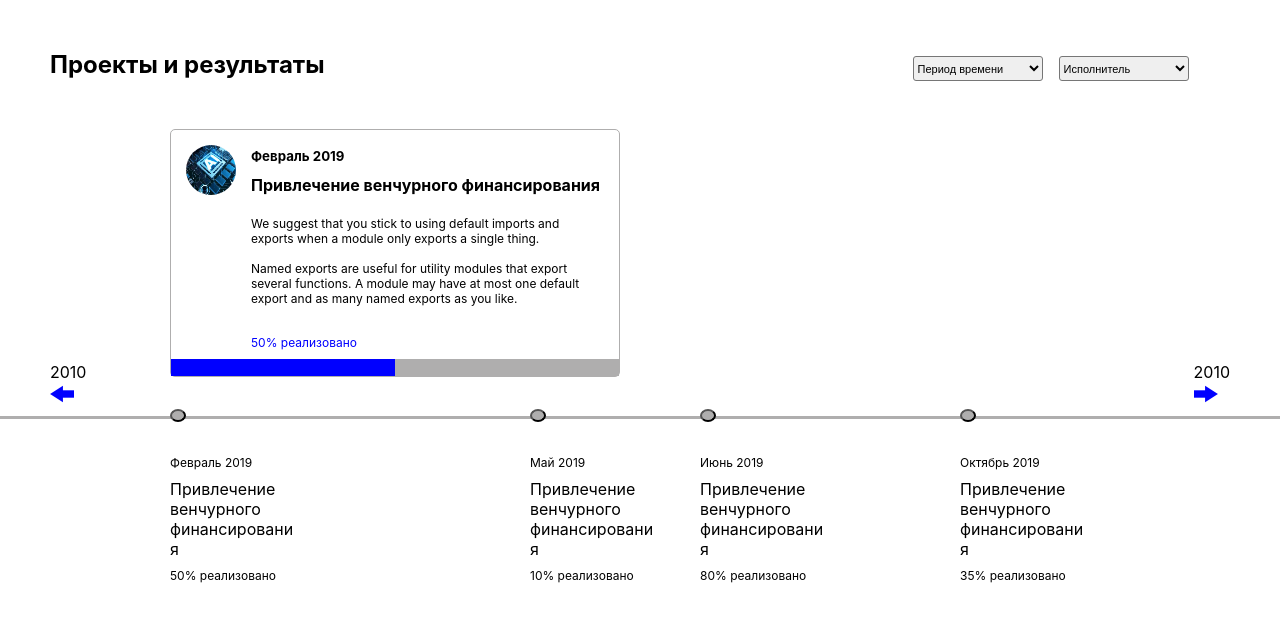
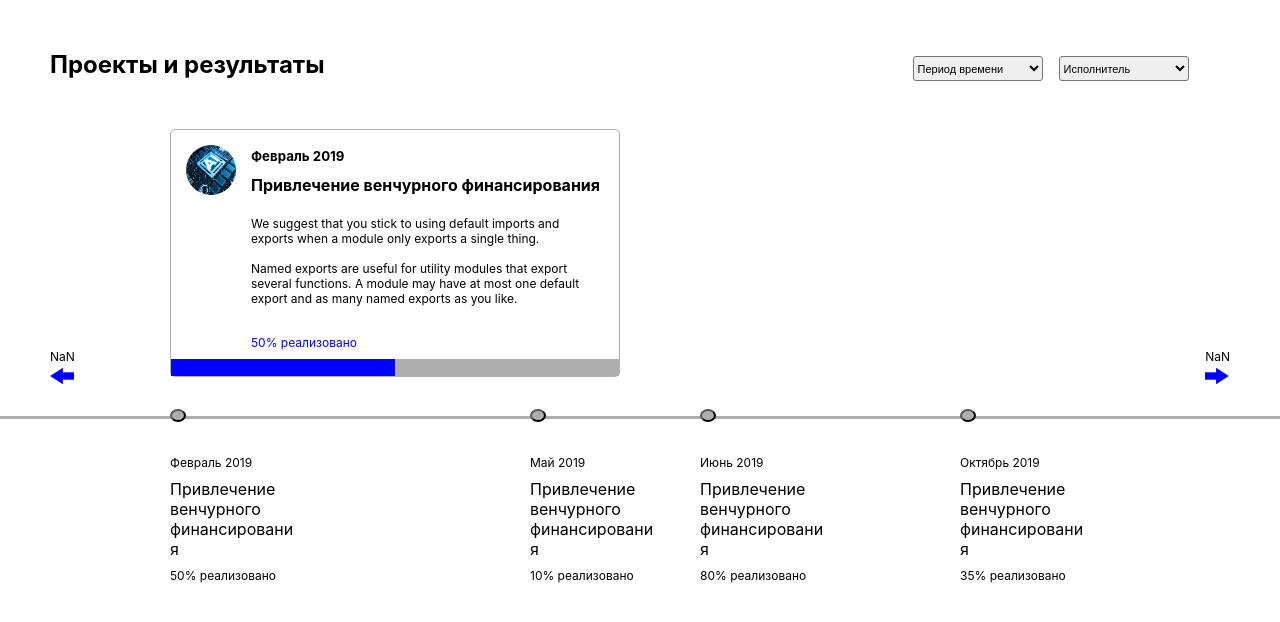
Before and after one commit to DaurenSan/typescript_react_test, a React (Create React App) app: page / in a window 1280 px wide. Shown: the top 622 px of the page. Built offline with nearby package versions, Linux system fonts and the light colour scheme.

Commit message:
task completed

```diff
--- a/src/App.css
+++ b/src/App.css
@@ -19,7 +19,7 @@
     z-index: -1;
 }
 .ArrowsContainer {
-    margin-top:263px;
+    margin-top:250px;
     width: 100%;
     position: fixed;
 }
@@ -29,9 +29,19 @@
     left: 50px;
     right: auto;
 }
+.ArrowLeft:hover {
+    cursor: pointer;
+}
 .ArrowRight {
     display: inline-block;
     position: absolute;
     right: 50px;
     left:auto;
 }
+.ArrowRight:hover {
+    cursor: pointer;
+}
+.ArrowSign {
+    font-size: 12px;
+    text-align: center;
+}
--- a/src/App.tsx
+++ b/src/App.tsx
@@ -1,27 +1,31 @@
 import React from 'react';
 import './App.css';
-import { connect } from "react-redux";
 import arrowLeft from "./arrow-left.png";
 import arrowRight from "./arrow-right.png";
+import {Route} from "react-router-dom";
+import { ConnectedRouter } from 'connected-react-router';
+import {history} from './index';
+import { History } from 'history';
 import YearProjects from './year/year';
+import EmptyClass from "./Empty";
 import {State} from "./reducers";
+import { connect } from "react-redux";
 
-
-const mapStateToProps = (state: State) => ({
-  year:state.year
-})
 
 
 type AppProps = {
-  year: string
+  history?: History;
+  location?: string
 }
-
+const mapStateToProps = (state: State) => ({
+  location: state.router.location.state
+})
 
 class App extends React.Component<AppProps> {
 
   render(){
     return (
-        <div>
+      <ConnectedRouter history={history}>
           <div className="topRow">
             <h2>Проекты и результаты</h2>
             <select>
@@ -32,20 +36,21 @@ class App extends React.Component<AppProps> {
             </select>
           </div>
           <div className="ArrowsContainer">
-            <div className="ArrowLeft">
-              <div>{this.props.year}</div>
-              <img src={arrowLeft} alt="left"/>
-            </div>
-            <div className="ArrowRight">
-              <div>{this.props.year}</div>
-              <img src={arrowRight} alt="right"/>
-            </div>
+              <div className="ArrowLeft">
+                <div className="ArrowSign">{history.location.state-1}</div>
+                <img src={arrowLeft} alt="left" onClick={() => {history.push('/', 2019)}}/>
+              </div>
+              <div className="ArrowRight">
+                <div className="ArrowSign">{history.location.state+1}</div>
+                <img src={arrowRight} alt="right" onClick={() => {history.push('/2020', 2020)}}/>
+              </div>
           </div>
           <div className="YearContainer">
-            <YearProjects />
+            <Route exact path="/" component={YearProjects} />
+            <Route path="/2020" component={EmptyClass} />
           </div>
-        </div>
-    )}
+          </ConnectedRouter>
+          )}
 }
 
 export default connect(mapStateToProps)(App);
--- a/src/card/card.tsx
+++ b/src/card/card.tsx
@@ -1,9 +1,19 @@
 import React from 'react';
 import './card.css';
-import {ProjectProps} from '../year/year';
+import {Project} from '../year/year';
+import {State} from "../reducers";
+import { connect } from "react-redux";
 
+type CardProps={
+    project: Project;
+    shift:number;
+}
+const mapStateToProps = (state: State) => ({
+    project: state.card_reducer.project,
+    shift: state.card_reducer.shift
+  })
 
-export default class Card extends React.Component<ProjectProps>{
+ class Card extends React.Component<CardProps>{
 
     render(){
     return (
@@ -31,3 +41,5 @@ export default class Card extends React.Component<ProjectProps>{
     );
     }
 }
+
+export default connect(mapStateToProps)(Card);
--- a/src/index.tsx
+++ b/src/index.tsx
@@ -2,14 +2,23 @@ import React from 'react';
 import ReactDOM from 'react-dom';
 import './index.css';
 import App from './App';
-import * as serviceWorker from './serviceWorker';
 import { Provider } from "react-redux";
-import {store} from './store';
+import { createBrowserHistory } from 'history';
+import { createStore } from 'redux';
+import createRootReducer from './reducers';
 
 
-ReactDOM.render(<Provider store={store}><App /></Provider>, document.getElementById('root'));
+export const history = createBrowserHistory()
+const store = createStore(createRootReducer(history)/*, {router: history, card_reducer:{project:DATA[0], shift:170}}*/)
+
+console.log(store.getState())
+ReactDOM.render(
+                    <Provider store={store}>
+                        <App></App>
+                    </Provider>,
+                    document.getElementById('root')
+                );
 
 // If you want your app to work offline and load faster, you can change
 // unregister() to register() below. Note this comes with some pitfalls.
 // Learn more about service workers: https://bit.ly/CRA-PWA
-serviceWorker.unregister();
--- a/src/reducers.tsx
+++ b/src/reducers.tsx
@@ -1,19 +1,23 @@
 import {Project} from './year/year';
 import {DATA} from './mock-data';
+import { combineReducers } from 'redux';
+import { RouterState, connectRouter } from 'connected-react-router';
+import { History } from 'history';
 
-export type State = {
+
+export interface card{
     project: Project;
     shift: number;
-    year: string;
+}
+export interface State {
+    card_reducer: card;
+    router: RouterState;
   }
 
-export const initialState: State = {
-    project: DATA[0],
-    shift: 170,
-    year: '2010'
-  }
 
-export function reducer(state = initialState, action: any) {
+export default (history:History) => combineReducers({
+    router: connectRouter(history),
+    card_reducer: function cardReducer(state={project: DATA[0],shift: 170}, action: any) {
         if(action.type === "SHIFT_TO_FEBRUARY"){
             return Object.assign({}, state, {project: DATA[0], shift: 170})
         }else if(action.type === "SHIFT_TO_MAY"){
@@ -25,3 +29,5 @@ export function reducer(state = initialState, action: any) {
         }
         return state
     }
+
+  })
--- a/src/store.tsx
+++ /dev/null
@@ -1,5 +0,0 @@
-import { createStore } from "redux";
-import {reducer} from "./reducers";
-
-
-export const store = createStore(reducer)
--- a/src/year/year.tsx
+++ b/src/year/year.tsx
@@ -3,7 +3,8 @@ import './year.css';
 import Card from '../card/card';
 import {DATA} from '../mock-data';
 import { connect } from "react-redux";
-import { State} from "../reducers";
+import {State} from "../reducers";
+
 
 export interface Project {
   id:number;
@@ -16,19 +17,15 @@ export interface Project {
 }
 
 export type ProjectProps = {
-  project: Project;
-  shift: number;
   goToFebruary?:any;
   goToMay?:any;
   goToJune?:any;
   goToOctober?:any;
 }
-
-const mapStateToProps = (state:State) => ({
-    project: state.project,
-    shift: state.shift
-  })
-
+const mapStateToProps = (state: State) => ({
+  project: state.card_reducer.project,
+  shift: state.card_reducer.shift
+})
 
 const mapDispatchToProps = (dispatch:any) => {
     return {
@@ -36,7 +33,7 @@ const mapDispatchToProps = (dispatch:any) => {
       goToMay: () => dispatch({type: "SHIFT_TO_MAY"}),
       goToJune: () => dispatch({type: "SHIFT_TO_JUNE"}),
       goToOctober: () => dispatch({type: "SHIFT_TO_OCTOBER"})
-    }
+    };
   }
 
 export class YearProjects extends React.Component<ProjectProps> {
@@ -44,7 +41,7 @@ export class YearProjects extends React.Component<ProjectProps> {
   render(){
     return (
       <div>
-        <Card project = {this.props.project} shift = {this.props.shift} />
+        <Card />
         <div className="buttonContainer">
           <hr/>
           <button className="february" onClick={this.props.goToFebruary}></button>
```
Also changed, not shown: src/Routes.tsx (deleted, +0 -23 lines). Lines whose indentation alone changed are shown as unchanged.
